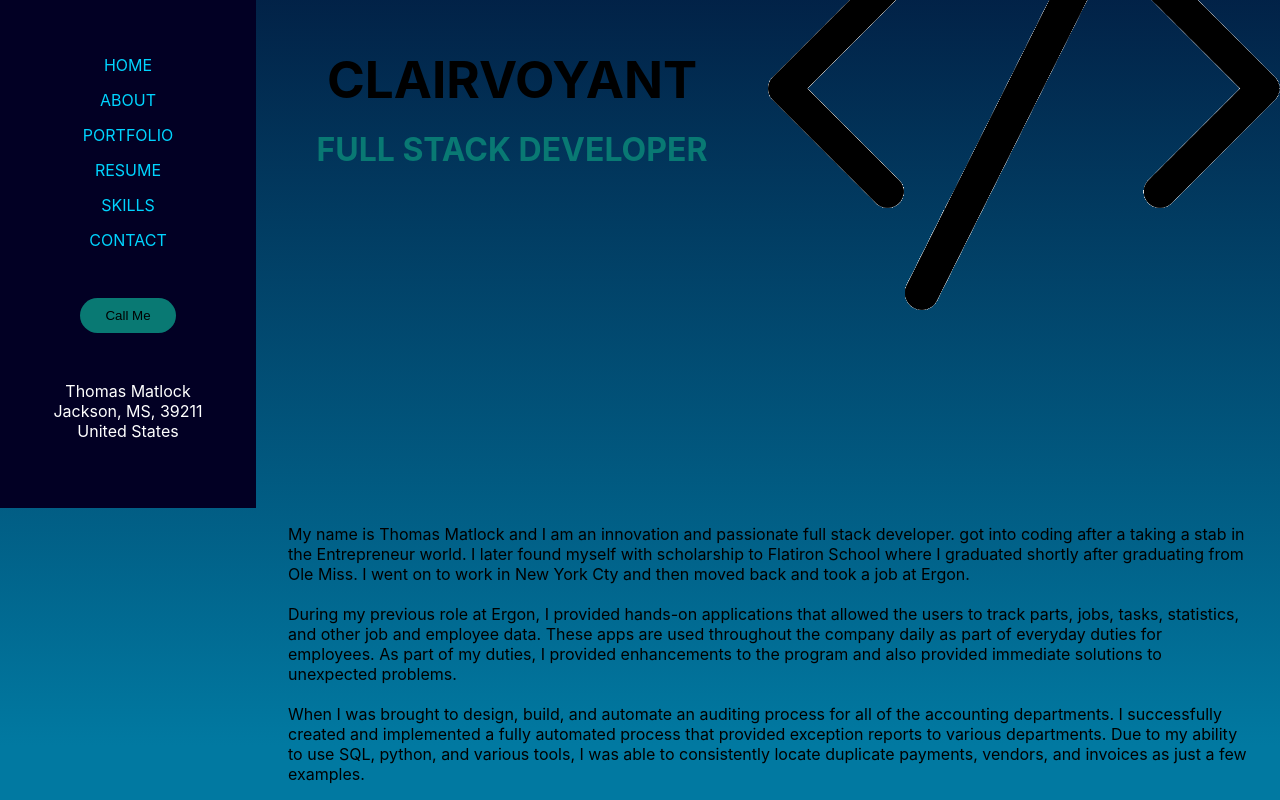
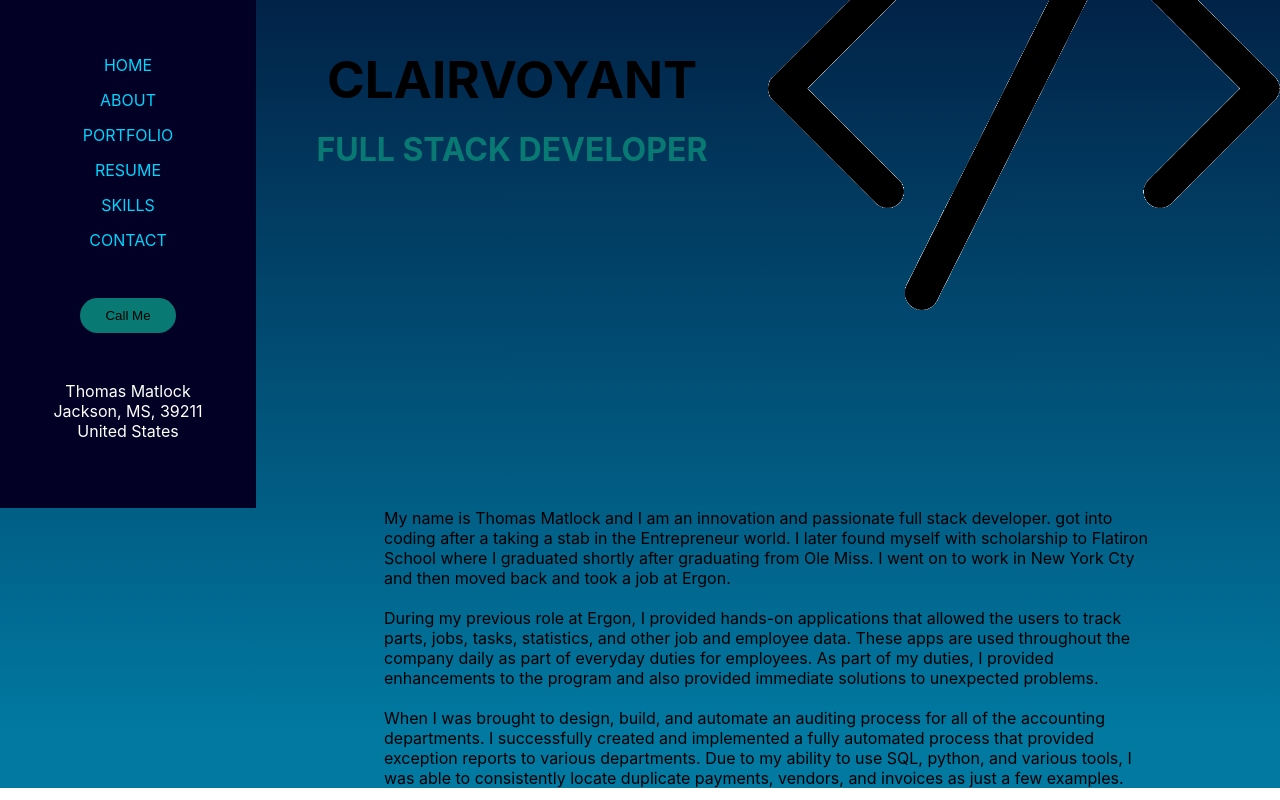
Before and after one commit to zep1994/thomas-matlock, a Next.js app in the folder frontend/: page /about in a window 1280 px wide. Shown: the part 292-1092 px from the top of the page. Built offline with nearby package versions, Linux system fonts and the light colour scheme.

Commit message:
Update About

```diff
--- a/frontend/styles/About.module.css
+++ b/frontend/styles/About.module.css
@@ -8,7 +8,8 @@
 
 
 .content{
-    width: 100%;
+    width: 80%;
     height: 100%;
     position: relative;
+    margin: auto;
 }
```
